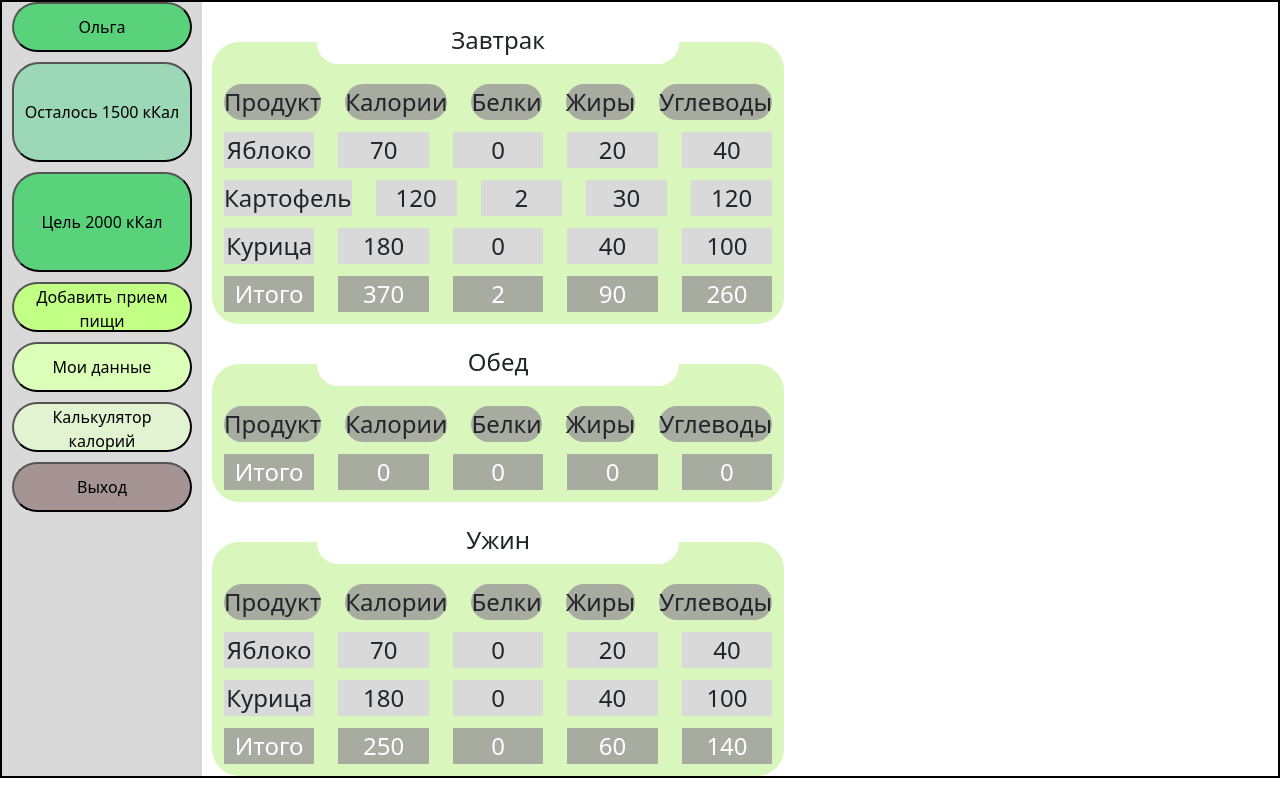
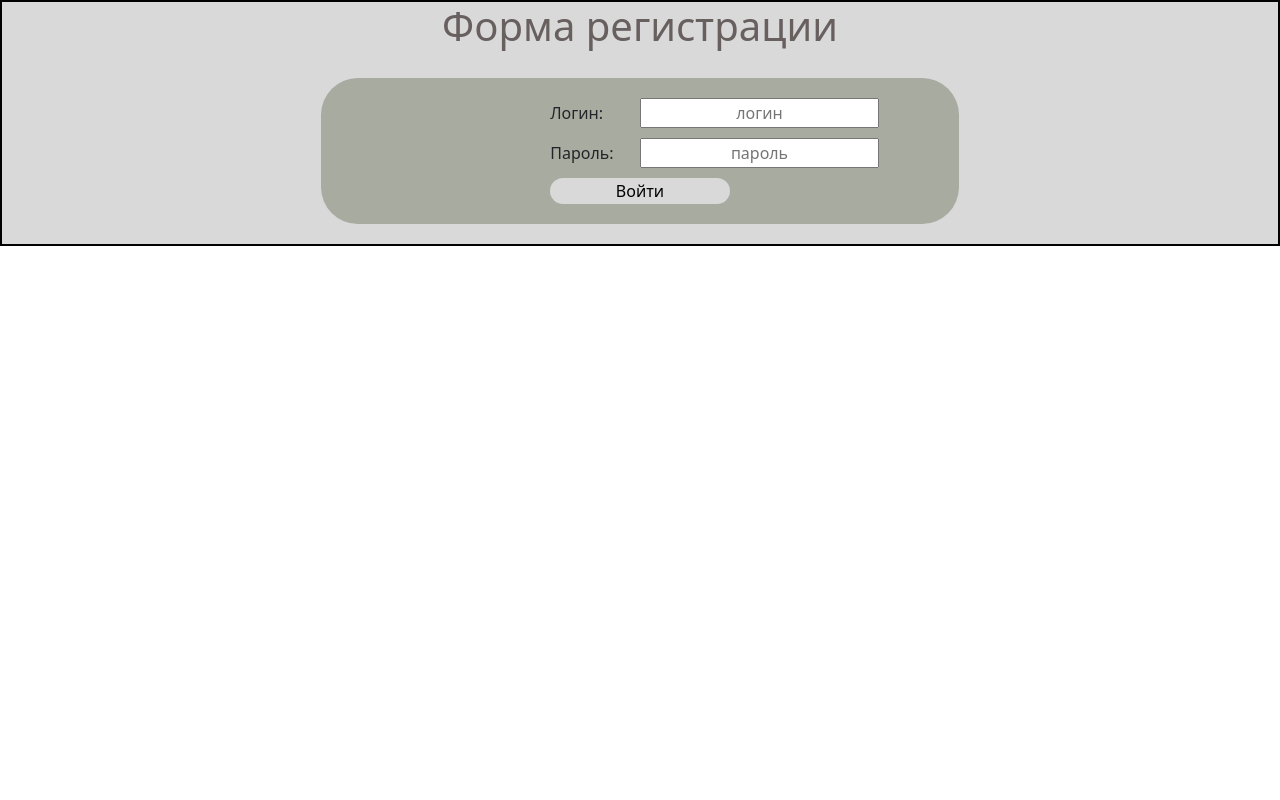
Before and after one commit to Helga222/caloriesto-app, a React (Create React App) app: page / in a window 1280 px wide. Built offline with nearby package versions, Linux system fonts and the light colour scheme.

Commit message:
add authentication

```diff
--- a/src/App.tsx
+++ b/src/App.tsx
@@ -1,24 +1,20 @@
 import React from "react";
-import logo from "./logo.svg";
 import styles from "./App.module.css";
 import { Button, Col, Container, Row } from "react-bootstrap";
 import "bootstrap/dist/css/bootstrap.min.css";
-import { MealTable } from "./components/MealTable/MealTable";
-import { MealTableList } from "./components/MealTableList/MealTableList";
-import meals from "./meals";
-import userData from "./meals";
-import { AddMeal } from "./components/AddMeal/AddMeal";
-import { MealTableListPage } from "./pages/MealTableListPage";
 import { BrowserRouter, Route, Router, Routes } from "react-router-dom";
 import { MainPage } from "./pages/MainPage";
+import { AddMealPage } from "./pages/AddMealPage";
+import { AuthenticationPage } from "./pages/AuthenticationPage";
 
 function App() {
   return (
     <BrowserRouter >
       <div className={styles.wrapper}>
         <Routes>
-          <Route path="/" element={<MainPage />} />
-          <Route path="/addmeal" element={<AddMeal />} />
+          <Route path="/accounts/id" element={<MainPage />} />
+          <Route path="/addmeal" element={<AddMealPage />} />
+          <Route path="/" element={<AuthenticationPage />} />
         </Routes>
       </div>
     </BrowserRouter>
--- a/src/components/AddMeal/AddMeal.module.css
+++ b/src/components/AddMeal/AddMeal.module.css
@@ -4,7 +4,7 @@ select{
   text-align: center;
 }
 
-form{
+.meal__form{
   background-color:#D9D9D9 ;
 }
 
--- a/src/components/AddMeal/AddMeal.tsx
+++ b/src/components/AddMeal/AddMeal.tsx
@@ -3,7 +3,7 @@ import styles from "./AddMeal.module.css";
 import { breakfast } from "../../meals";
 export const AddMeal = () => {
   return (
-    <form>
+    <form className={styles.meal__form}>
       <div className={styles.meal__board}>
         Тип приема пищи:
         <select>
--- /dev/null
+++ b/src/components/Authentication/Authentication.module.css
@@ -0,0 +1,50 @@
+h1 {
+  color: #685F5F;
+}
+
+.auth__form {
+  background-color: #A8AB9F;
+  border-radius: 37px;
+  width: 50%;
+  padding: 20px;
+  margin: 20px 0;
+}
+
+.content {
+  background-color: #D9D9D9;
+  display: flex;
+  flex-direction: column;
+  align-items: center;
+}
+
+.form__content {
+  margin: 0 auto;
+  display: flex;
+  flex-direction: column;
+  align-items: center;
+  gap: 10px;
+}
+
+.auth__row {
+  display: flex;
+  flex-direction: row;
+  width: 30%;
+  gap: 10px;
+  align-items: center;
+}
+
+.auth__column {
+  width: 50%;
+}
+
+.auth__button {
+  width: 100%;
+  background-color: #D9D9D9;
+  border-radius: 37px;
+  border: none;
+
+}
+
+.auth__input {
+  text-align: center;
+}
--- /dev/null
+++ b/src/components/Authentication/Authentication.tsx
@@ -0,0 +1,39 @@
+import styles from "./Authentication.module.css";
+export const Authentication = () => (
+  <div className={styles.content}>
+    <h1>Форма регистрации</h1>
+    <form action="" className={styles.auth__form}>
+      <div className={styles.form__content}>
+        <div className={styles.auth__row}>
+          <div className={styles.auth__column}>
+            <label className={styles.auth__login}>Логин:</label>
+          </div>
+          <div className={styles.auth__column}>
+            <input
+              type="text"
+              className={styles.auth__input}
+              placeholder="логин"
+            />
+          </div>
+        </div>
+        <div className={styles.auth__row}>
+          <div className={styles.auth__column}>
+            <label className={styles.auth__login}>Пароль: </label>
+          </div>
+          <div className={styles.auth__column}>
+            <input
+              type="text"
+              className={styles.auth__input}
+              placeholder="пароль"
+            />
+          </div>
+        </div>
+        <div className={styles.auth__row}>
+          <button type="submit" className={styles.auth__button}>
+            Войти
+          </button>
+        </div>
+      </div>
+    </form>
+  </div>
+);
--- /dev/null
+++ b/src/pages/AuthenticationPage.tsx
@@ -0,0 +1,5 @@
+import { Authentication } from "../components/Authentication/Authentication";
+
+export const AuthenticationPage = () =>(
+  <Authentication></Authentication>
+)
--- a/src/pages/MainPage.tsx
+++ b/src/pages/MainPage.tsx
@@ -33,7 +33,7 @@ export const MainPage = () =>{
         </button>
       </div>
     </div>
-    <div className="foodList">
+    <div className={styles.foodList}>
       <MealTableListPage meals={userData.meals}></MealTableListPage>
     </div>
   </div>
```
